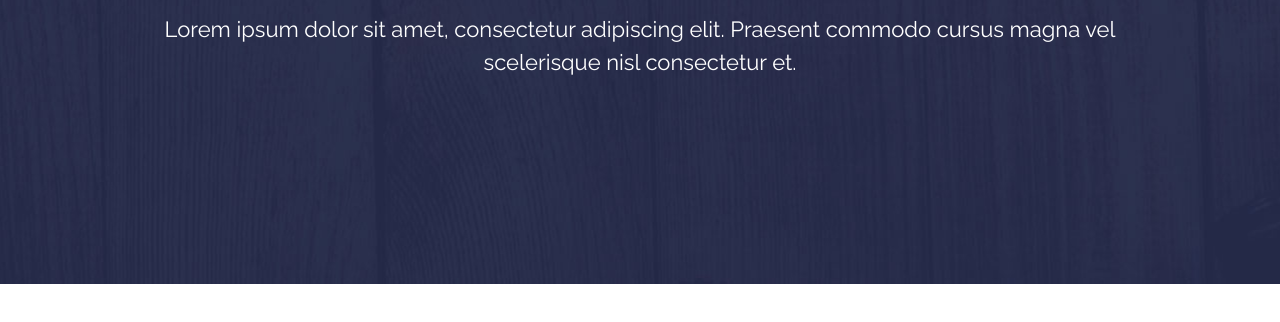
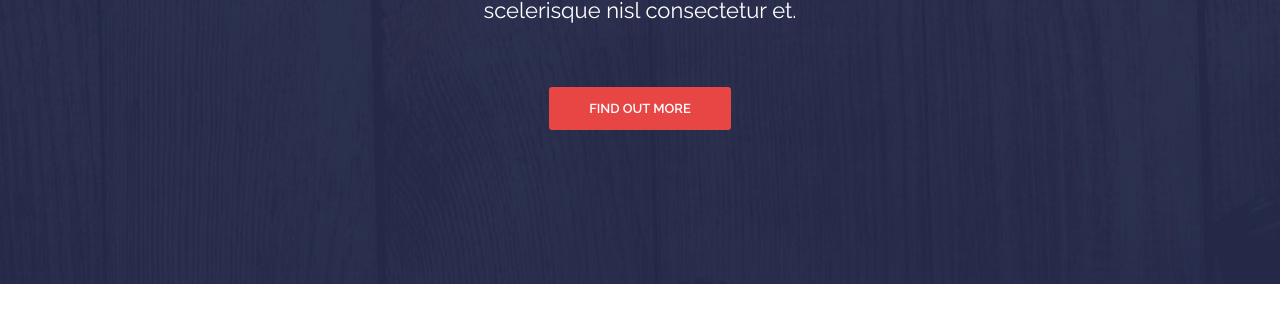
Before and after one commit to elmiramm/2_active-box, a plain HTML site: page index.html in a window 1280 px wide. Shown: the part 466-788 px from the top of the page. Drawn offline with nearby package versions, Linux system fonts and the light colour scheme.

Commit message:
intro, buttons

```diff
--- a/css/style.css
+++ b/css/style.css
@@ -4,6 +4,7 @@ body {
 	font-family: 'Raleway', sans-serif;
 	font-size: 14px;
 	color: #6c7279;
+	-webkit-font-smoothing: antialiased;
 
 	background-color: #fff;
 }
@@ -114,8 +115,40 @@ margin: 0 0 30px;
 }
 
 .intro__subtitle {
+	margin-bottom: 60px;
+
 	font-size: 22px;
 	color: #fff;
 	line-height: 1.5;
 	font-weight: 400;
 }
+
+/* Buttons
+======================== */
+
+.btn {
+	display: inline-block;
+	vertical-align: top;
+	padding: 14px 40px;
+
+	border-radius: 3px;
+	border: 0;
+	cursor: pointer;
+
+	font-family: inherit;
+	font-size: 13px;
+	font-weight: 600;
+	color: #fff;
+	text-transform: uppercase;
+	text-decoration: none;
+
+	transition: background 0.2s linear;
+}
+
+.btn--red {
+	background-color: #e84545;
+}
+
+.btn--red:hover {
+	background-color: #aa3434;
+}
--- a/index.html
+++ b/index.html
@@ -41,6 +41,7 @@
 				<h2 class="intro__subtitle">Lorem ipsum dolor sit amet, consectetur adipiscing elit. Praesent commodo cursus
 					magna
 					vel scelerisque nisl consectetur et.</h2>
+				<a class="btn btn--red" href="#">Find Out More</a>
 			</div>
 		</div>
 	</section>
```
